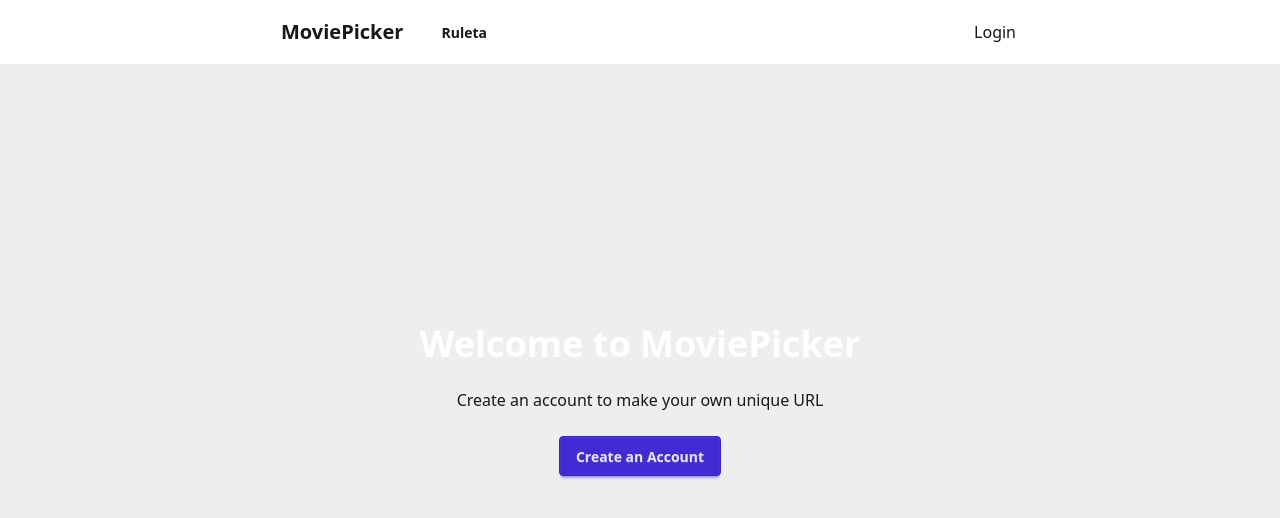
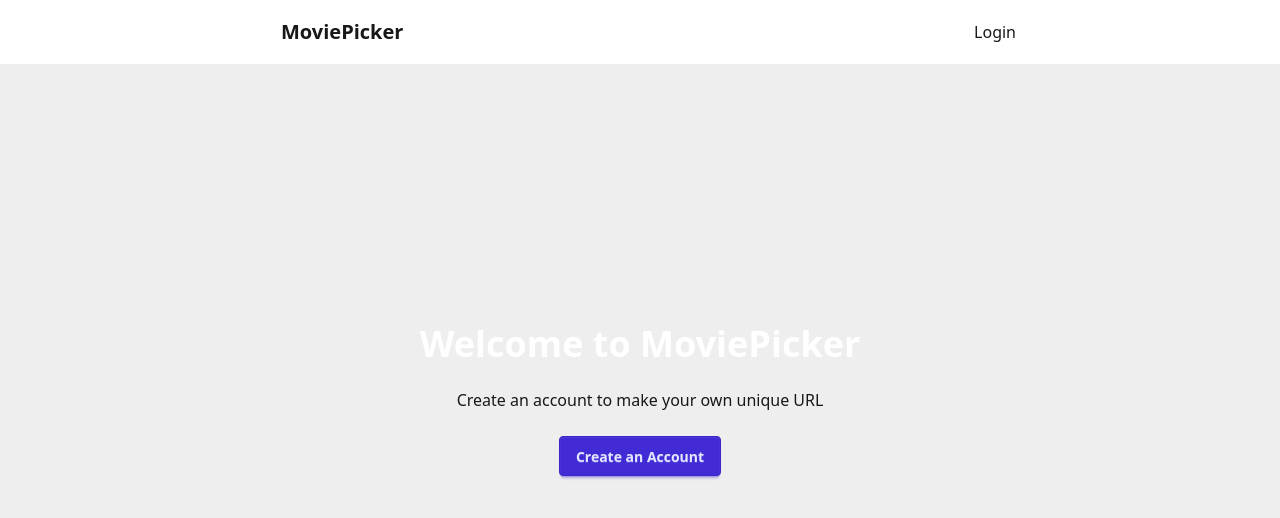
Before and after one commit to novelop02/Movie-Picker, a SvelteKit app: page / in a window 1280 px wide. Shown: the top 518 px of the page. Built offline with nearby package versions, Linux system fonts and the light colour scheme; no server answers.

Commit message:
puse que necesariamente tengas que estar registrado para acceder a la ruleta

```diff
--- a/src/routes/+layout.svelte
+++ b/src/routes/+layout.svelte
@@ -29,8 +29,8 @@
 			<a href="/" class="btn btn-ghost text-xl">MoviePicker</a>
 			{#if session !== null}
 				<a href="/user" class="btn btn-ghost">My Page</a>
+				<a href="/" class="btn btn-ghost 2xl">Ruleta</a>
 			{/if}
-			<a href="/" class="btn btn-ghost 2xl">Ruleta</a>
 		</div>
 		<!--Right side of navbar-->
 		<div>
```
